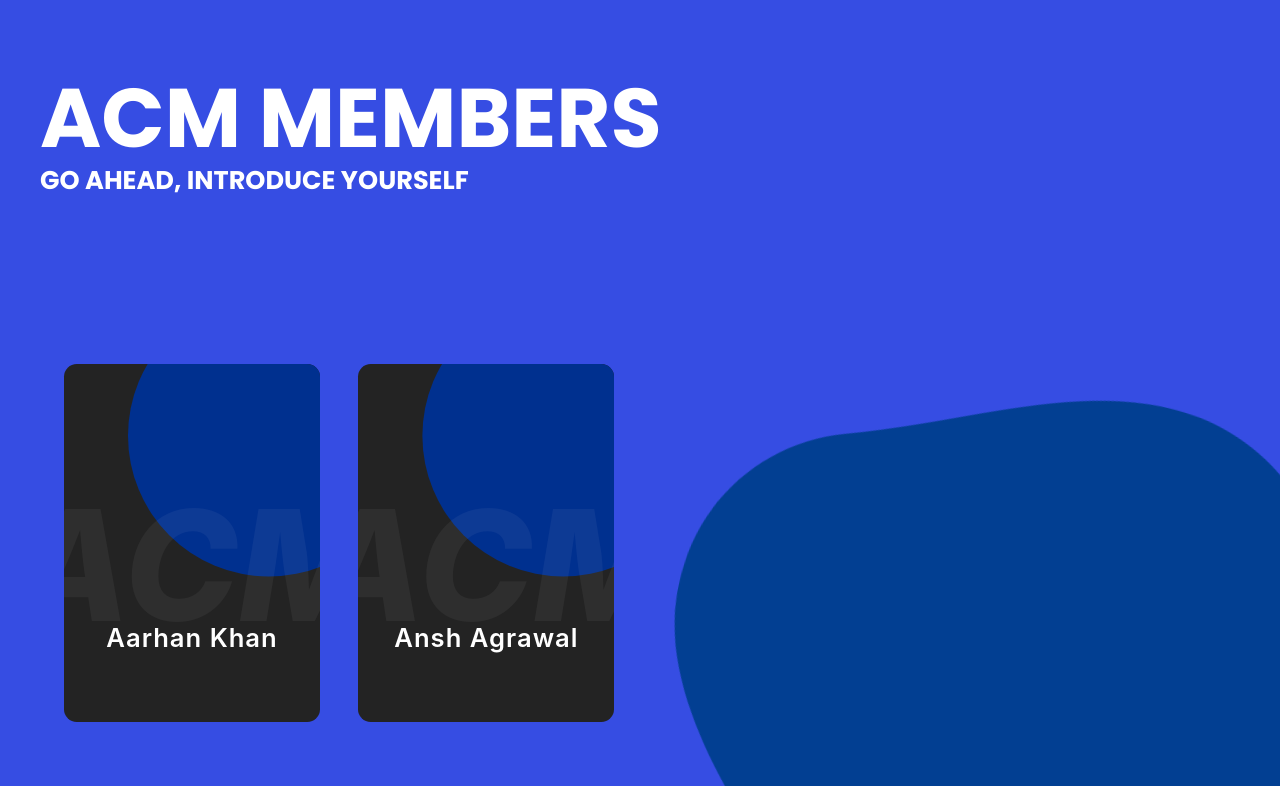
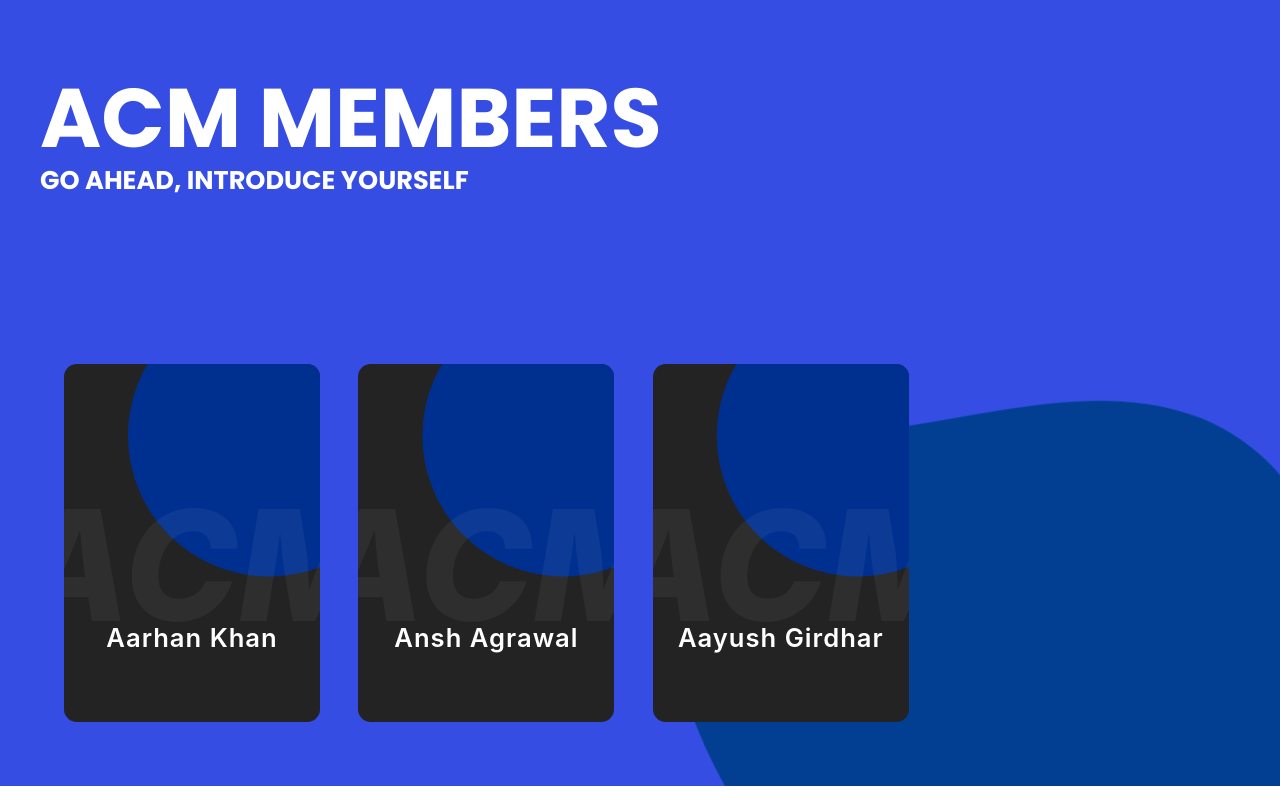
Before and after one commit to ACM-JUIT/ACM-Members, a React (Create React App) app: page / in a window 1280 px wide. Built offline with nearby package versions, Linux system fonts and the light colour scheme.

Commit message:
added my info

```diff
--- a/src/data.js
+++ b/src/data.js
@@ -13,5 +13,12 @@
       github: "",
       linkedin: "",
     },
+    {
+      name: "Aayush Girdhar",
+      quote: "member of ACM JUIT",
+      insta: "https://www.instagram.com/g.aayush_/",
+      github: "https://github.com/AayushG02",
+      linkedin: "https://www.linkedin.com/in/aayushgirdhar/",
+    },
 
   ];
```
